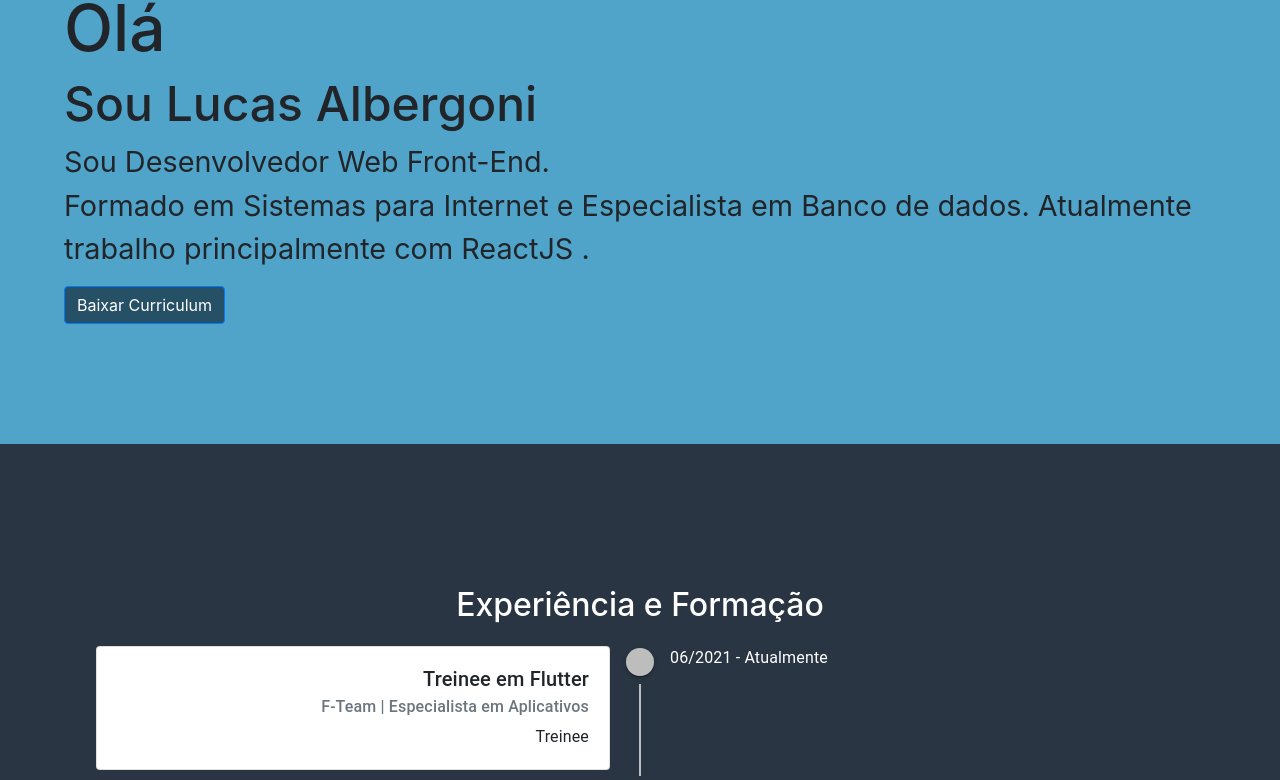
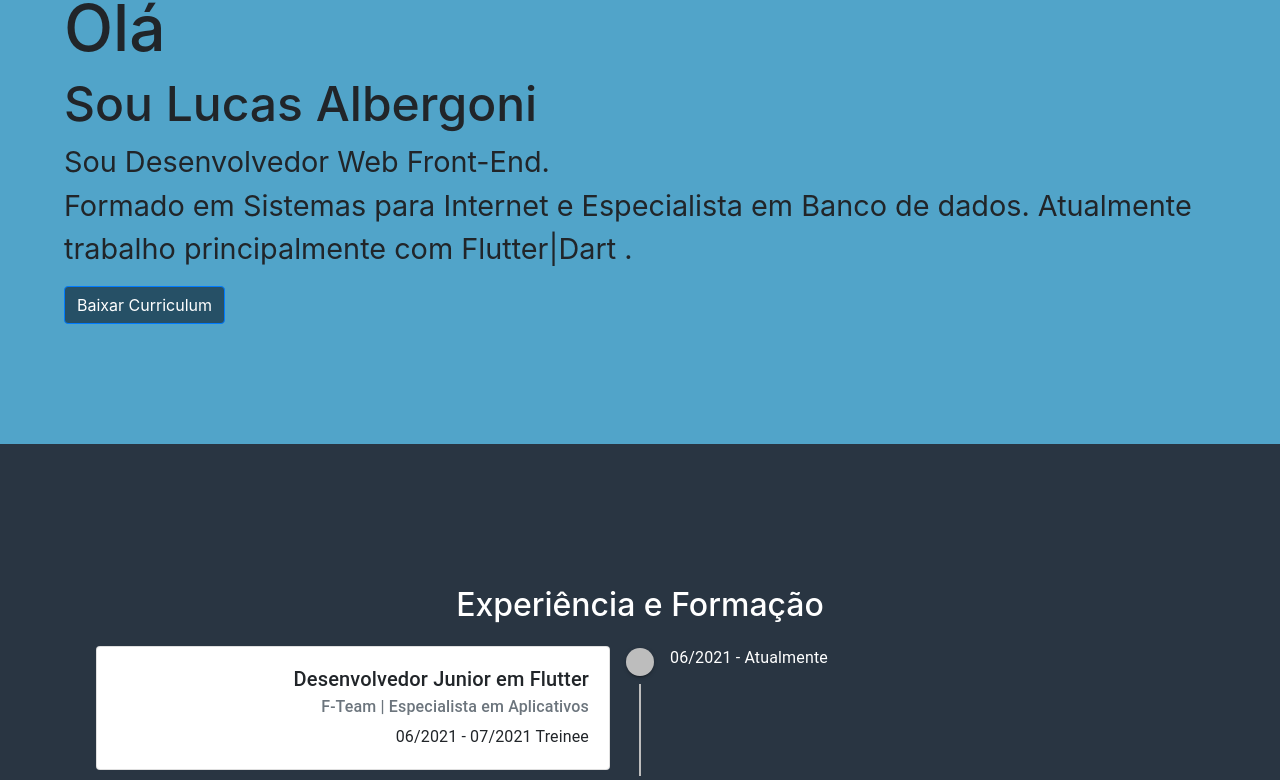
Before and after one commit to LucasAlbergoni/lucasalbergoni.github.io, a React (Create React App) app in the folder portfolio/: page / in a window 1280 px wide. Shown: the part 212-992 px from the top of the page. Built offline with nearby package versions, Linux system fonts and the light colour scheme; some icons are missing.

Commit message:
atualização

```diff
--- a/portfolio/src/pages/01-sobre.js
+++ b/portfolio/src/pages/01-sobre.js
@@ -11,7 +11,7 @@ function Sobre() {
 				Sou Desenvolvedor Web Front-End.
 				<br />
 				Formado em Sistemas para Internet e Especialista em Banco de dados. Atualmente trabalho
-				principalmente com ReactJS .
+				principalmente com Flutter|Dart .
 			</p>
 			<Button href={Curriculum} type='button'>
 				Baixar Curriculum
--- a/portfolio/src/pages/02-experience.js
+++ b/portfolio/src/pages/02-experience.js
@@ -37,11 +37,11 @@ function Experience() {
 						<Typography>
 							<Card>
 								<Card.Body>
-									<Card.Title>Treinee em Flutter</Card.Title>
+									<Card.Title>Desenvolvedor Junior em Flutter</Card.Title>
 									<Card.Subtitle className='mb-2 text-muted'>
 										F-Team | Especialista em Aplicativos
 									</Card.Subtitle>
-									<Card.Text>Treinee</Card.Text>
+									<Card.Text>06/2021 - 07/2021 Treinee </Card.Text>
 								</Card.Body>
 							</Card>
 						</Typography>
@@ -49,7 +49,7 @@ function Experience() {
 				</TimelineItem>
 				<TimelineItem>
 					<TimelineOppositeContent>
-						<Typography color='textSecondary'>02/2021 - Atualmente</Typography>
+						<Typography color='textSecondary'>02/2021 - 06/2021</Typography>
 					</TimelineOppositeContent>
 					<TimelineSeparator>
 						<TimelineDot>
```
